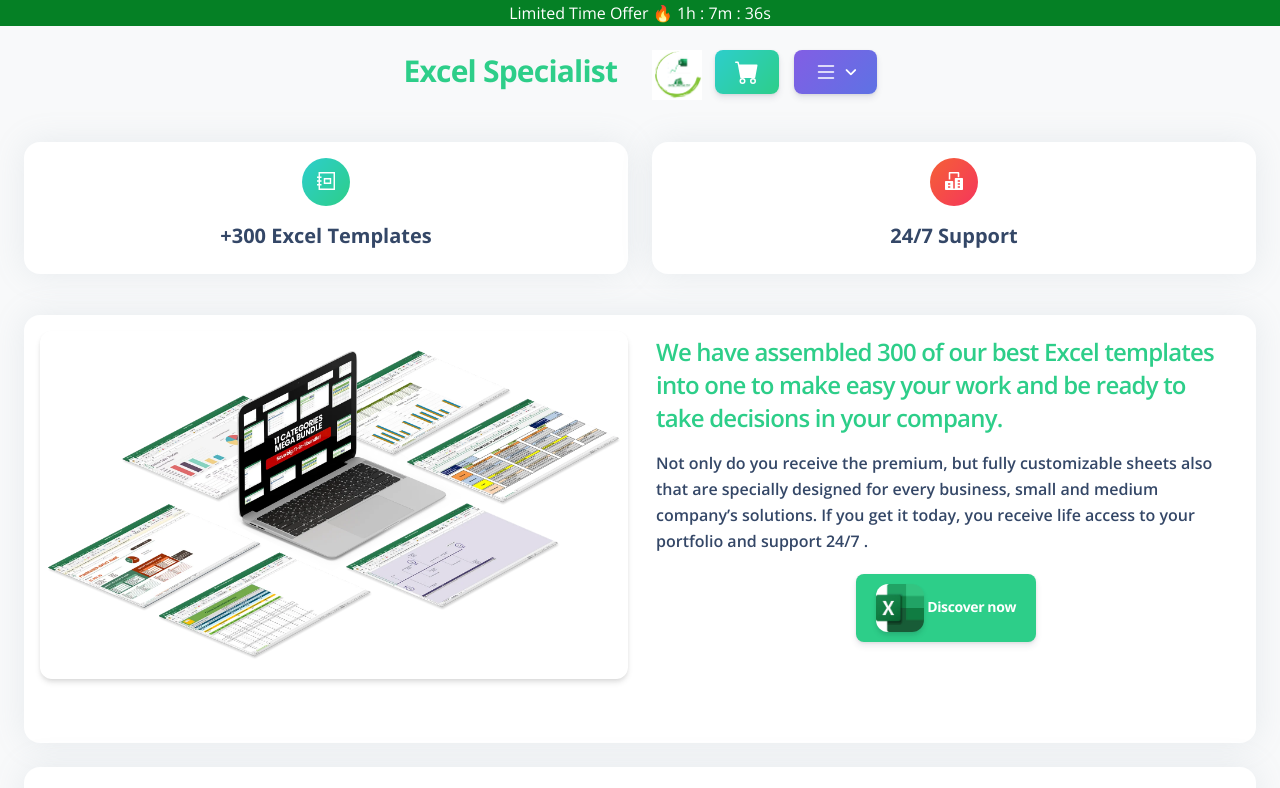
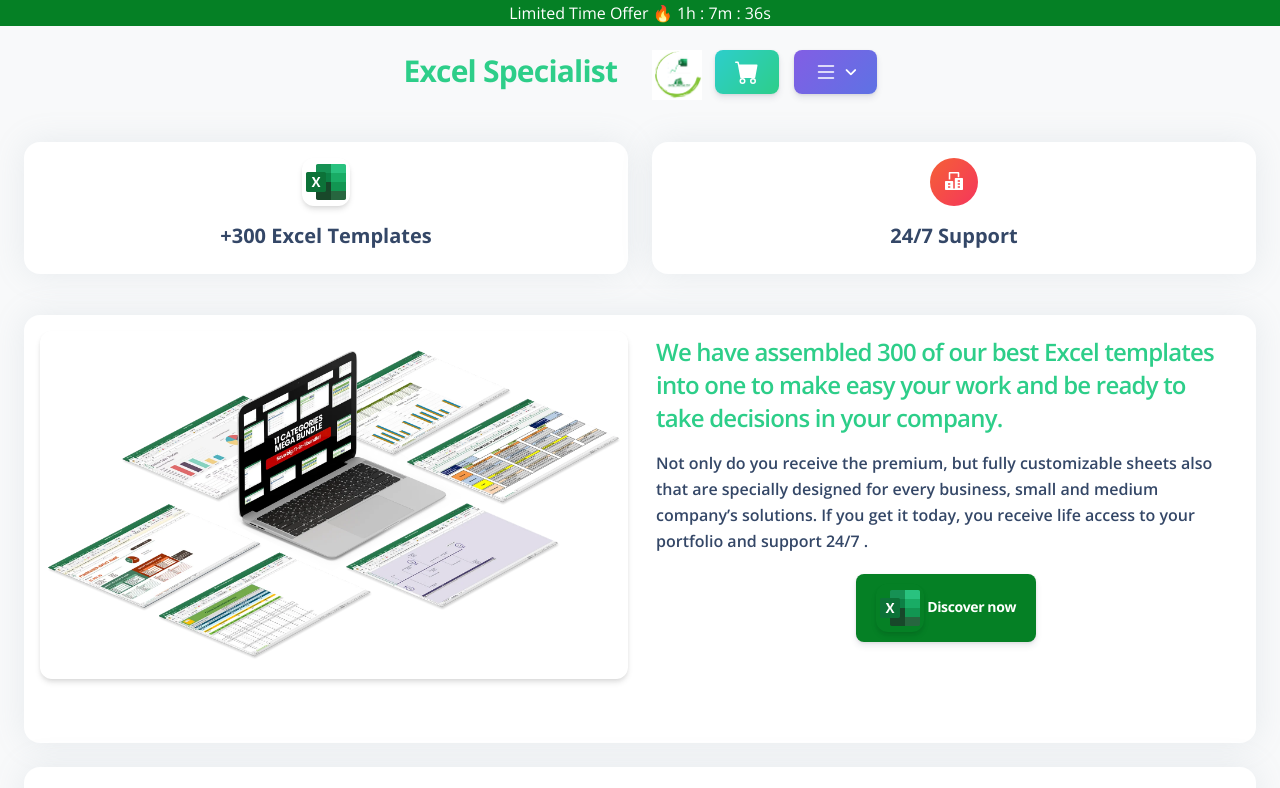
Before and after one commit to cquintero99/Excel-Templates-Frontend, a website: page index.html in a window 1280 px wide. Shown: the top 788 px of the page. Drawn offline with nearby package versions, Linux system fonts and the light colour scheme; no server answers.

Commit message:
add logo Excel

```diff
--- a/index.html
+++ b/index.html
@@ -93,9 +93,9 @@
                             <div class="row">
                                 <div class="col-12 text-center">
                                     <div
-                                        class="icon icon-shape bg-gradient-success shadow-success text-center rounded-circle">
-                                        <i class="ni ni-collection text-lg opacity-10"
-                                            aria-hidden="true"></i>
+                                        class="icon icon-shape  shadow-success text-center rounded-circle">
+                                        <img src="./img/logoExcel.svg" alt="..." class="avatar shadow">
+
                                     </div>
                                 </div>
                                 <div class="col-12">
@@ -182,8 +182,8 @@
                                             .</p>
 
                                             <div class="author justify-content-center text-center align-items-center">
-                                                <a href="#list-products" class="btn btn-success" type="button">
-                                                    <img src="./img/logoExcel.jpg" alt="..." class="avatar shadow">
+                                                <a href="#list-products" class="btn btn-success bg-success" type="button">
+                                                    <img src="./img/logoExcel.svg" alt="..." class="avatar shadow">
 
                                                   <span>Discover now</span>
 
```
Also changed, not shown: img/logoExcel.svg (added).
